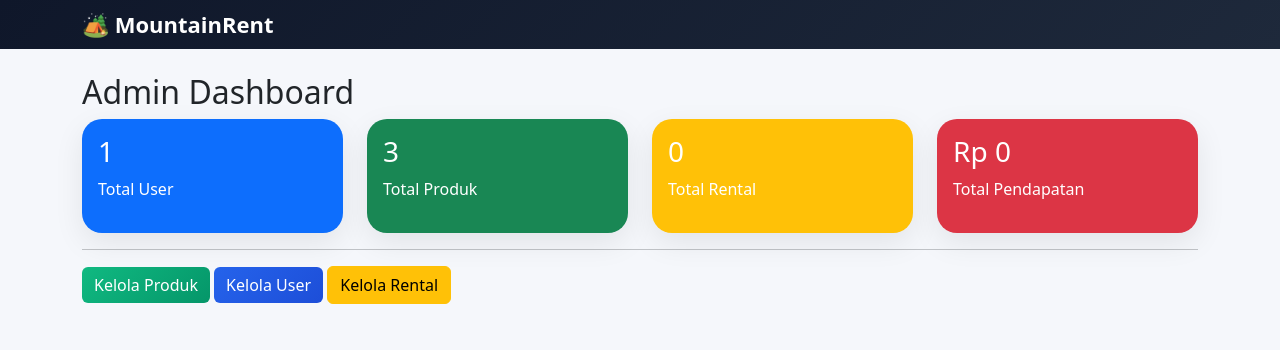
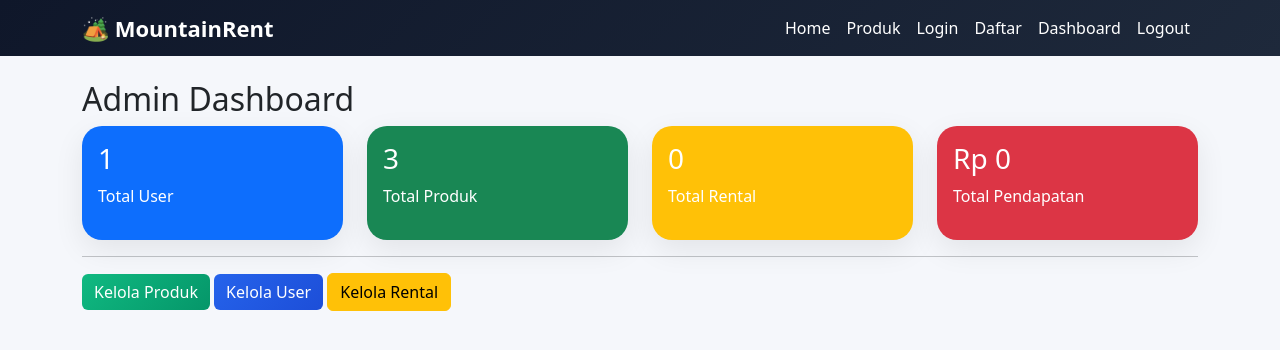
Before and after one commit to laludedy2468-sys/mountainrent, a Flask app: page /admin/ in a window 1280 px wide. Shown: the top 350 px of the page. Run offline with Flask 3, Linux system fonts and the light colour scheme; a user stored in the database is signed in.

Commit message:
Update home page

```diff
--- a/templates/base.html
+++ b/templates/base.html
@@ -1,7 +1,14 @@
-<!DOCTYPE html><html lang="id">
+<!DOCTYPE html>
+<html lang="id">
 <head>
 <meta charset="UTF-8">
-<meta name="viewport" content="width=device-width, initial-scale=1"><title>MountainRent Premium</title><link href="https://cdn.jsdelivr.net/npm/bootstrap@5.3.3/dist/css/bootstrap.min.css" rel="stylesheet"><style>
+<meta name="viewport" content="width=device-width, initial-scale=1">
+
+<title>MountainRent Premium</title>
+
+<link href="https://cdn.jsdelivr.net/npm/bootstrap@5.3.3/dist/css/bootstrap.min.css" rel="stylesheet">
+
+<style>
 body{
     background:#f5f7fb;
 }
@@ -15,6 +22,15 @@ body{
     color:white;
     text-decoration:none;
     font-size:22px;
+}
+
+.nav-link{
+    color:white !important;
+    font-weight:500;
+}
+
+.nav-link:hover{
+    color:#38bdf8 !important;
 }
 
 .card{
@@ -69,12 +85,58 @@ body{
 .bg4{
     background:linear-gradient(135deg,#ef4444,#dc2626);
 }
-</style></head>
-<body><nav class="navbar navbar-expand-lg">
+</style>
+</head>
+
+<body>
+
+<nav class="navbar navbar-expand-lg navbar-dark">
 <div class="container">
+
 <a class="brand" href="/">🏕 MountainRent</a>
+
+<button class="navbar-toggler" type="button"
+data-bs-toggle="collapse"
+data-bs-target="#navbarNav">
+<span class="navbar-toggler-icon"></span>
+</button>
+
+<div class="collapse navbar-collapse" id="navbarNav">
+
+<ul class="navbar-nav ms-auto">
+
+<li class="nav-item">
+<a class="nav-link" href="/">Home</a>
+</li>
+
+<li class="nav-item">
+<a class="nav-link" href="/products">Produk</a>
+</li>
+
+<li class="nav-item">
+<a class="nav-link" href="/login">Login</a>
+</li>
+
+<li class="nav-item">
+<a class="nav-link" href="/register">Daftar</a>
+</li>
+
+<li class="nav-item">
+<a class="nav-link" href="/dashboard">Dashboard</a>
+</li>
+
+<li class="nav-item">
+<a class="nav-link text-warning" href="/logout">Logout</a>
+</li>
+
+</ul>
+
 </div>
-</nav><div class="container mt-3">
+</div>
+</nav>
+
+<div class="container mt-3">
+
 {% with messages = get_flashed_messages(with_categories=true) %}
 {% if messages %}
 {% for category, message in messages %}
@@ -84,8 +146,13 @@ body{
 {% endfor %}
 {% endif %}
 {% endwith %}
-</div>{% block content %}
+
+</div>
+
+{% block content %}
 {% endblock %}
+
+<script src="https://cdn.jsdelivr.net/npm/bootstrap@5.3.3/dist/js/bootstrap.bundle.min.js"></script>
 
 </body>
 </html>
```
Also changed, not shown: templates/home.html (+29 -9 lines).
